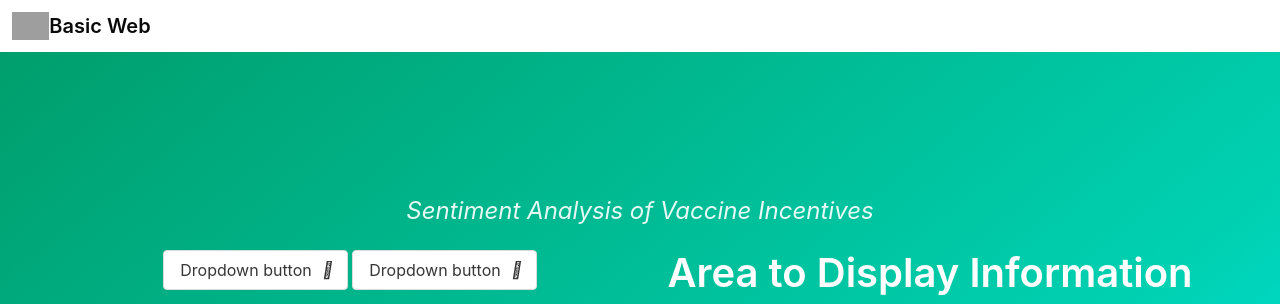
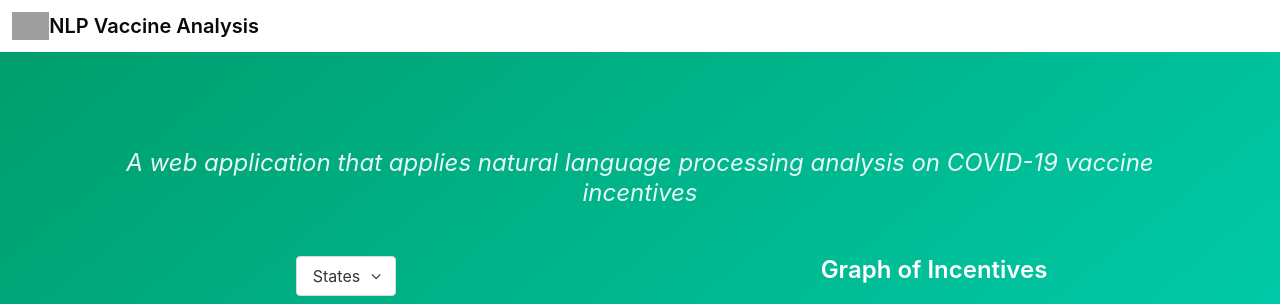
Before and after one commit to yjzhang3/Vaccine-Sent-NLP, a Flask app: page / in a window 1280 px wide. Shown: the top 304 px of the page. Run offline with Flask 2, Linux system fonts and the light colour scheme; some libraries are stand-ins or nearby versions; grey boxes are pictures that could not be loaded.

Commit message:
added wrapper functions, cannot fix the hover over

```diff
--- a/web_modified/app.py
+++ b/web_modified/app.py
@@ -1,12 +1,11 @@
 # -*- coding: utf-8 -*-
 
-from scripts import tabledef
-from scripts import forms
-from scripts import helpers
-from flask import Flask, redirect, url_for, render_template, request, session
-import json
-import sys
+from flask import Flask, redirect, url_for, render_template, request, session, Response
 import os
+import io
+import random
+from matplotlib.backends.backend_agg import FigureCanvasAgg as FigureCanvas
+from matplotlib.figure import Figure
 
 app = Flask(__name__)
 app.secret_key = os.urandom(12)  # Generic key for dev purposes only
@@ -15,12 +14,30 @@ app.secret_key = os.urandom(12)  # Generic key for dev purposes only
 #from flask_heroku import Heroku
 #heroku = Heroku(app)
 
+array = [0]
+num = 0
+
 # ======== Routing =========================================================== #
 # -------- Login ------------------------------------------------------------- #
 @app.route('/', methods=['GET', 'POST'])
 def login():
     return render_template('login.html')
 
+@app.route('/plot.png')
+def plot_png():
+    fig = create_figure()
+    output = io.BytesIO()
+    FigureCanvas(fig).print_png(output)
+    return Response(output.getvalue(), mimetype='image/png')
+
+def create_figure():
+    fig = Figure()
+    axis = fig.add_subplot(1, 1, 1)
+    xs = range(100)
+    ys = [random.randint(1, 50) for x in xs]
+    axis.plot(xs, ys)
+    return fig
+
 # ======== Main ============================================================== #
 if __name__ == "__main__":
     app.run(debug=True, use_reloader=True, host="0.0.0.0")
--- a/web_modified/requirements.txt
+++ b/web_modified/requirements.txt
@@ -5,3 +5,4 @@ bcrypt
 requests
 flask-heroku
 gunicorn
+matplotlib
--- a/web_modified/static/css/style.css
+++ b/web_modified/static/css/style.css
@@ -1,29 +1,25 @@
-.login-input {
-  width: 130px;
+.radio {
+  padding: 1em;
 }
 
-.form-button {
-  width: 80px;
-  height: 35px;
+.control {
+  text-align: center;
 }
 
-.signup-box {
-  margin: auto;
-  width: 325px;
-  background: rgba(255,255,255,0.05);
-  border: 1px solid rgba(255,255,255,0.3);
-  border-radius: 10px;
+.hide {
+  display: none;
 }
 
-.settings-box {
-  margin: auto;
-  width: 325px;
+#myDIV:hover + .hide {
+  display: block;
+  color: red;
 }
 
-.signup-area {
-  padding: 30px;
+#body_banner{
+  margin-bottom:35%;
 }
 
-.settings-area {
-  padding: 30px;
+#head_title{
+  margin: 2em;
+
 }
--- a/web_modified/static/js/scripts.js
+++ b/web_modified/static/js/scripts.js
@@ -1,11 +1,5 @@
 var dropdown = document.querySelector('#dropdown_1');
-dropdown.addEventListener('click', function(event) {
+dropdown_1.addEventListener('click', function(event) {
   event.stopPropagation();
   dropdown.classList.toggle('is-active');
 });
-
-var dropdown = document.querySelector('#dropdown_2');
-dropdown.addEventListener('click', function(event) {
-  event.stopPropagation();
-  dropdown.classList.toggle('is-active');
-});
--- a/web_modified/templates/base.html
+++ b/web_modified/templates/base.html
@@ -6,11 +6,11 @@
     <link rel="stylesheet" href="https://cdnjs.cloudflare.com/ajax/libs/bulma/0.6.2/css/bulma.min.css">
     <link rel="stylesheet" href="https://cdnjs.cloudflare.com/ajax/libs/font-awesome/4.7.0/css/font-awesome.min.css">
     <link rel="stylesheet" href="../static/css/style.css">
+    <link rel="icon" href="https://static.thenounproject.com/png/1409678-200.png">
   </head>
   <body>
     {% block body %}{% endblock %}
-
-      </body>
+  </body>
 </html>
 
 {% block scripts %}{% endblock %}
--- a/web_modified/templates/login.html
+++ b/web_modified/templates/login.html
@@ -4,33 +4,32 @@
   <nav class="navbar is-transparent">
     <div class="navbar-brand">
       <a class="navbar-item" href="/">
-        <img src="https://github.com/anfederico/Flaskex/raw/master/media/flaskex-logo.png" alt="Flaskex">
-        <h6 href="/" class="subtitle"><strong>Basic Web</strong></h6>
+        <img src="https://static.thenounproject.com/png/1409678-200.png" alt="logo">
+        <h6 href="/" class="subtitle"><strong>NLP Vaccine Analysis</strong></h6>
       </a>
 
     </div>
 
   </nav>
 </section>
-<title>Basic Web</title>
-<section class="hero is-primary is-bold is-medium">
+<title>NLP Web App</title>
+<section class="hero is-primary is-bold is-halfheight">
 
-  <div class="hero-body">
+  <div class="hero-body" id="body_banner">
 
     <div class="container has-text-centered">
       <div>
-        <p class="subtitle is-4"><i>Sentiment Analysis of Vaccine Incentives</i></p>
+        <p class="subtitle is-4" id="head_title"><i>A web application that applies natural language processing analysis on COVID-19 vaccine incentives</i></p>
+      <div>
 
-      <div>
       <div class="columns">
-        <div class="column is-auto">
-
+        <div class="column is-auto" >
           <div class="dropdown" id="dropdown_1">
             <div class="dropdown-trigger">
               <button class="button" aria-haspopup="true" aria-controls="dropdown-menu">
-                <span>Dropdown button</span>
+                <span> States </span>
                 <span class="icon is-small">
-                  <i class="fas fa-angle-down" aria-hidden="true"></i>
+                  <i class="fa fa-angle-down" aria-hidden="true"></i>
                 </span>
               </button>
             </div>
@@ -38,63 +37,56 @@
             <div class="dropdown-menu" id="dropdown-menu" role="menu">
               <div class="dropdown-content">
                 <a href="#" class="dropdown-item">
-                  Dropdown item
+                  California
                 </a>
                 <a class="dropdown-item">
-                  Other dropdown item
+                  Ohio
                 </a>
                 <a href="#" class="dropdown-item is-active">
-                  Active dropdown item
+                  Minnesota
                 </a>
                 <a href="#" class="dropdown-item">
-                  Other dropdown item
-                </a>
-                <hr class="dropdown-divider">
-                <a href="#" class="dropdown-item">
-                  With a divider
+                  West Virginia
                 </a>
               </div>
             </div>
           </div>
 
-          <div class="dropdown" id="dropdown_2">
-            <div class="dropdown-trigger">
-              <button class="button" aria-haspopup="true" aria-controls="dropdown-menu">
-                <span>Dropdown button</span>
-                <span class="icon is-small">
-                  <i class="fas fa-angle-down" aria-hidden="true"></i>
-                </span>
-              </button>
-            </div>
+          <div class="control">
 
-            <div class="dropdown-menu" id="dropdown-menu" role="menu">
-              <div class="dropdown-content">
-                <a href="#" class="dropdown-item">
-                  Dropdown item
-                </a>
-                <a class="dropdown-item">
-                  Other dropdown item
-                </a>
-                <a href="#" class="dropdown-item is-active">
-                  Active dropdown item
-                </a>
-                <a href="#" class="dropdown-item">
-                  Other dropdown item
-                </a>
-                <hr class="dropdown-divider">
-                <a href="#" class="dropdown-item">
-                  With a divider
-                </a>
-              </div>
-            </div>
+            <label class="radio" id="myDIV">
+              <input type="radio" name="answer">
+              Tweepy Method
+            </label>
+
+            <label class="radio">
+              <input type="radio" name="answer">
+              Selenium Method
+            </label>
+
+                                  <div id="myDIV">Hover over me.</div>
+
+
+            <div class="hide">I am shown when someone hovers over the div above.</div>
+
+            <br>
+
           </div>
 
-          <br><br><br><br><br><br><br><br><br><br><br>
         </div>
 
         <div class="column is-auto">
-           <p class="title is-2">Area to Display Information</p>
+          <p class="title is-4">Graph of Incentives</p>
+          <object data="/plot.png">
+            <img src="https://static.thenounproject.com/png/1409678-200.png" alt="Graph of Incentives">
+          </object>
         </div>
+      </div>
+
+      <div class="rows" >
+        <div class="row is-auto" style="background:black">asdf
+        </div>
+
       </div>
     </div>
   </div>
```
